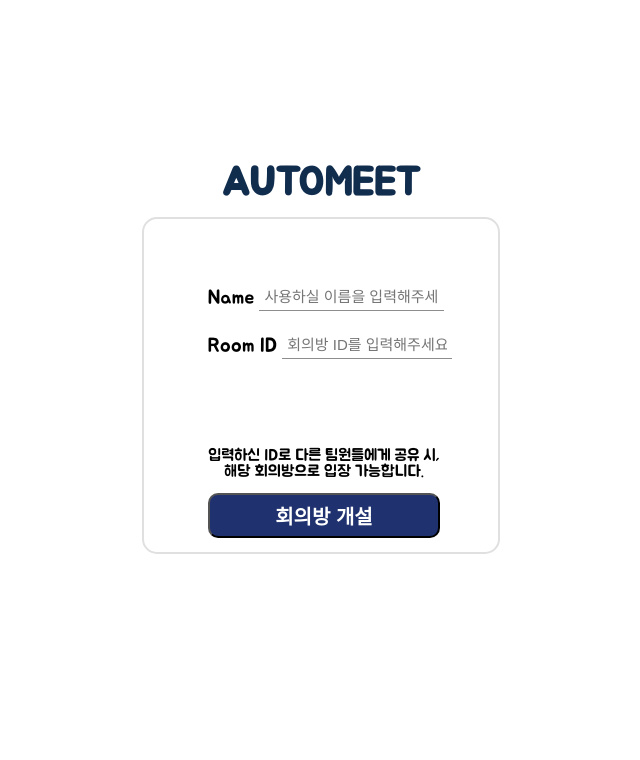
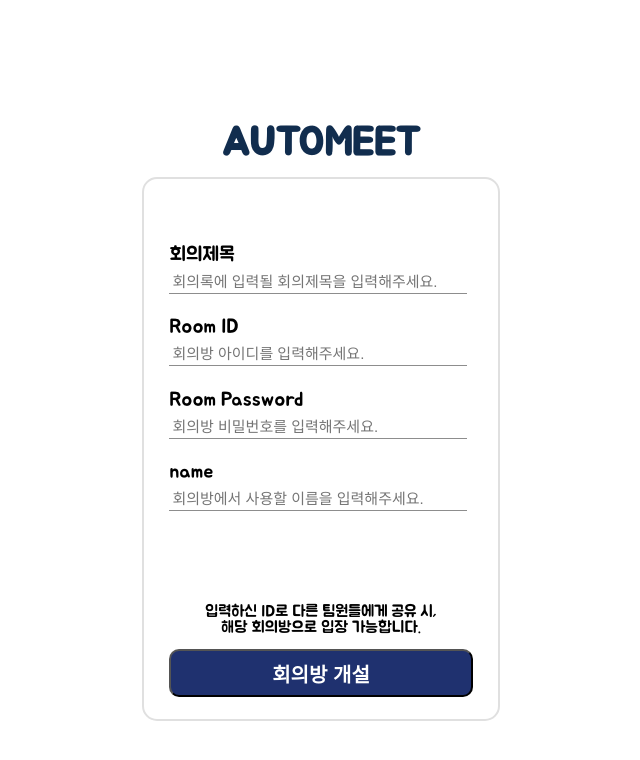
Before and after one commit to Auto-Meet/frontend, a React (Create React App) app: page /createRoom in a window 1280 px wide. Shown: the top 760 px of the page, without its empty margins (319-959 px from the left). Built offline with nearby package versions, Linux system fonts and the light colour scheme.

Commit message:
chore: submit 양식 변경 및 text 수정

```diff
--- a/src/pages/meetingRoom/Create.jsx
+++ b/src/pages/meetingRoom/Create.jsx
@@ -8,7 +8,7 @@ const Logo = styled.p`
   color: #112d4e;
   font-weight: 600;
   text-align: center;
-  margin-top: 20vh;
+  margin-top: 15vh;
   margin-bottom: 2vh;
 `;
 
@@ -18,7 +18,8 @@ const Box = styled.div`
   border-radius: 15px;
   margin-left: 36vw;
   margin-right: 36vw;
-  padding-left: 5vw;
+  padding-left: 2vw;
+  padding-right: 2vw;
   padding-top: 8vh;
 `;
 
@@ -27,8 +28,9 @@ const SubmitInput = styled.input`
   border: none;
   border-bottom: 1px solid #8d8d8d;
   color: #8d8d8d;
-  padding: 5px;
-  width: 60%;
+  padding: 1%;
+  width: 96%;
+  margin-top: 2%;
 `;
 
 const SubmitBtn = styled.button`
@@ -37,21 +39,35 @@ const SubmitBtn = styled.button`
   color: white;
   font-size: 20px;
   font-weight: 600;
-  width: 80%;
+  width: 100%;
   margin-top: 4%;
-  margin-bottom: 5%;
-  padding-top: 2%;
-  padding-bottom: 2%;
+  margin-bottom: 7%;
+
+  padding-top: 2.5%;
+  padding-bottom: 2.5%;
   cursor: pointer;
 `;
 
 const Create = () => {
   const navigate = useNavigate();
+  const [title, setTitle] = useState(""); //회의록에서 사용할 회의록 제목
   const [mySessionId, setMySessionId] = useState(""); //session(회의방) 구분하기 위한 id
   const [myUserName, setMyUserName] = useState(""); //회의방에서 사용할 이름
+  const [mySessionPW, setMySessionPW] = useState(""); //회의방 비밀번호
+
+  //생성자 : "/api/sessions" -> "/api/sessions/connection" -> token
+  //생성자가 방 생성하면, localstorage "owner" key에 true 입력
+
+  const handleChangeTitle = useCallback((e) => {
+    setTitle(e.target.value);
+  }, []);
 
   const handleChangeSessionId = useCallback((e) => {
     setMySessionId(e.target.value);
+  }, []);
+
+  const handleChangeSessionPW = useCallback((e) => {
+    setMySessionPW(e.target.value);
   }, []);
 
   const handleChangeUserName = useCallback((e) => {
@@ -62,9 +78,12 @@ const Create = () => {
     //sessionId와 userName을 "room page"에 전달해준다.
     (e) => {
       e.preventDefault();
-      navigate("/room", { state: { mySessionId, myUserName } });
+      localStorage.setItem("owner", true);
+      navigate("/room", {
+        state: { title, mySessionId, myUserName, mySessionPW },
+      });
     },
-    [mySessionId, myUserName, navigate]
+    [title, mySessionId, mySessionPW, myUserName, navigate]
   );
 
   return (
@@ -73,36 +92,57 @@ const Create = () => {
       <Box>
         <form onSubmit={handleSubmit}>
           <div style={{ fontSize: "20px", marginBottom: "7%" }}>
-            <label>Name </label>
+            <label>회의제목 </label>
             <SubmitInput
               type="text"
-              id="userName"
-              value={myUserName}
-              placeholder="사용하실 이름을 입력해주세요."
-              onChange={handleChangeUserName}
+              id="title"
+              value={title}
+              placeholder="회의록에 입력될 회의제목을 입력해주세요."
+              onChange={handleChangeTitle}
               required
             />
           </div>
 
-          <div style={{ fontSize: "20px", marginBottom: "4%" }}>
+          <div style={{ fontSize: "20px", marginBottom: "7%" }}>
             <label> Room ID </label>
             <SubmitInput
               type="text"
               id="sessionId"
               value={mySessionId}
-              placeholder="회의방 ID를 입력해주세요."
+              placeholder="회의방 아이디를 입력해주세요."
               onChange={handleChangeSessionId}
               required
-              style={{
-                width: "55%",
-              }}
+            />
+          </div>
+
+          <div style={{ fontSize: "20px", marginBottom: "7%" }}>
+            <label> Room Password </label>
+            <SubmitInput
+              type="text"
+              id="sessionPW"
+              value={mySessionPW}
+              placeholder="회의방 비밀번호를 입력해주세요."
+              onChange={handleChangeSessionPW}
+              required
+            />
+          </div>
+
+          <div style={{ fontSize: "20px", marginBottom: "7%" }}>
+            <label>name </label>
+            <SubmitInput
+              type="text"
+              id="userName"
+              value={myUserName}
+              placeholder="회의방에서 사용할 이름을 입력해주세요."
+              onChange={handleChangeUserName}
+              required
             />
           </div>
 
           <p
             style={{
               textAlign: "center",
-              marginRight: "20%",
+
               marginTop: "30%",
               marginBottom: "1%",
             }}
--- a/src/pages/meetingRoom/Join.jsx
+++ b/src/pages/meetingRoom/Join.jsx
@@ -8,7 +8,7 @@ const Logo = styled.p`
   color: #112d4e;
   font-weight: 600;
   text-align: center;
-  margin-top: 20vh;
+  margin-top: 15vh;
   margin-bottom: 2vh;
 `;
 
@@ -18,7 +18,8 @@ const Box = styled.div`
   border-radius: 15px;
   margin-left: 36vw;
   margin-right: 36vw;
-  padding-left: 5vw;
+  padding-left: 2vw;
+  padding-right: 2vw;
   padding-top: 8vh;
 `;
 
@@ -27,8 +28,9 @@ const SubmitInput = styled.input`
   border: none;
   border-bottom: 1px solid #8d8d8d;
   color: #8d8d8d;
-  padding: 5px;
-  width: 60%;
+  padding: 1%;
+  width: 96%;
+  margin-top: 2%;
 `;
 
 const SubmitBtn = styled.button`
@@ -37,11 +39,12 @@ const SubmitBtn = styled.button`
   color: white;
   font-size: 20px;
   font-weight: 600;
-  width: 80%;
+  width: 100%;
   margin-top: 4%;
-  margin-bottom: 5%;
-  padding-top: 2%;
-  padding-bottom: 2%;
+  margin-bottom: 7%;
+
+  padding-top: 2.5%;
+  padding-bottom: 2.5%;
   cursor: pointer;
 `;
 
@@ -49,9 +52,17 @@ const Join = () => {
   const navigate = useNavigate();
   const [mySessionId, setMySessionId] = useState(""); //session(회의방) 구분하기 위한 id
   const [myUserName, setMyUserName] = useState(""); //회의방에서 사용할 이름
+  const [mySessionPW, setMySessionPW] = useState(""); //회의방 비밀번호
+
+  //생성자 : "/api/sessions" -> "/api/sessions/connection" -> token
+  //생성자가 방 생성하면, localstorage "owner" key에 true 입력
 
   const handleChangeSessionId = useCallback((e) => {
     setMySessionId(e.target.value);
+  }, []);
+
+  const handleChangeSessionPW = useCallback((e) => {
+    setMySessionPW(e.target.value);
   }, []);
 
   const handleChangeUserName = useCallback((e) => {
@@ -62,9 +73,12 @@ const Join = () => {
     //sessionId와 userName을 "room page"에 전달해준다.
     (e) => {
       e.preventDefault();
-      navigate("/room", { state: { mySessionId, myUserName } });
+      localStorage.setItem("participant", true);
+      navigate("/room", {
+        state: { mySessionId, myUserName, mySessionPW },
+      });
     },
-    [mySessionId, myUserName, navigate]
+    [mySessionId, mySessionPW, myUserName, navigate]
   );
 
   return (
@@ -73,44 +87,53 @@ const Join = () => {
       <Box>
         <form onSubmit={handleSubmit}>
           <div style={{ fontSize: "20px", marginBottom: "7%" }}>
-            <label>Name </label>
-            <SubmitInput
-              type="text"
-              id="userName"
-              value={myUserName}
-              placeholder="사용하실 이름을 입력해주세요."
-              onChange={handleChangeUserName}
-              required
-            />
-          </div>
-
-          <div style={{ fontSize: "20px", marginBottom: "4%" }}>
             <label> Room ID </label>
             <SubmitInput
               type="text"
               id="sessionId"
               value={mySessionId}
-              placeholder="회의방 ID를 입력해주세요."
+              placeholder="공유 받으신 회의방 아이디를 입력해주세요."
               onChange={handleChangeSessionId}
               required
-              style={{
-                width: "55%",
-              }}
+            />
+          </div>
+
+          <div style={{ fontSize: "20px", marginBottom: "7%" }}>
+            <label> Room Password </label>
+            <SubmitInput
+              type="text"
+              id="sessionPW"
+              value={mySessionPW}
+              placeholder="공유 받으신 회의방 비밀번호를 입력해주세요."
+              onChange={handleChangeSessionPW}
+              required
+            />
+          </div>
+
+          <div style={{ fontSize: "20px", marginBottom: "7%" }}>
+            <label>name </label>
+            <SubmitInput
+              type="text"
+              id="userName"
+              value={myUserName}
+              placeholder="회의방에서 사용할 이름을 입력해주세요."
+              onChange={handleChangeUserName}
+              required
             />
           </div>
 
           <p
             style={{
               textAlign: "center",
-              marginRight: "20%",
+
               marginTop: "30%",
               marginBottom: "1%",
             }}
           >
-            공유받으신 회의방 ID를 입력하시면, <br />
+            공유받으신 회의방 ID/PW를 입력하시면, <br />
             해당 회의방으로 입장 가능합니다.
           </p>
-          <SubmitBtn type="submit" value="회의방 개설">
+          <SubmitBtn type="submit" value="회의방 입장">
             회의방 입장
           </SubmitBtn>
         </form>
```
